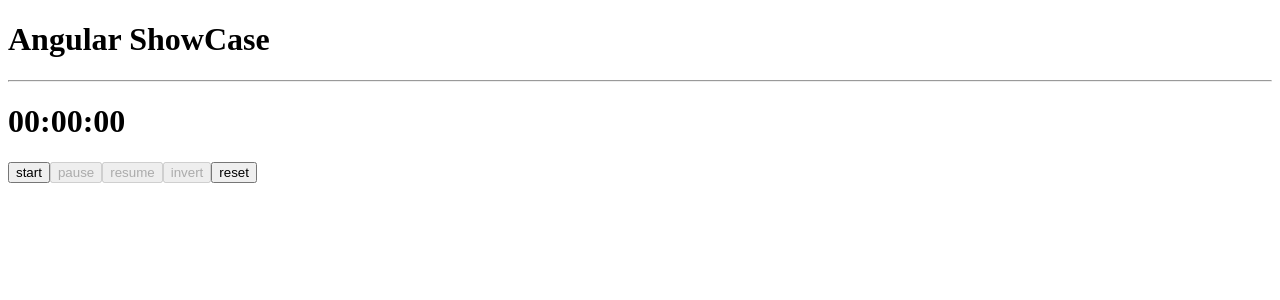
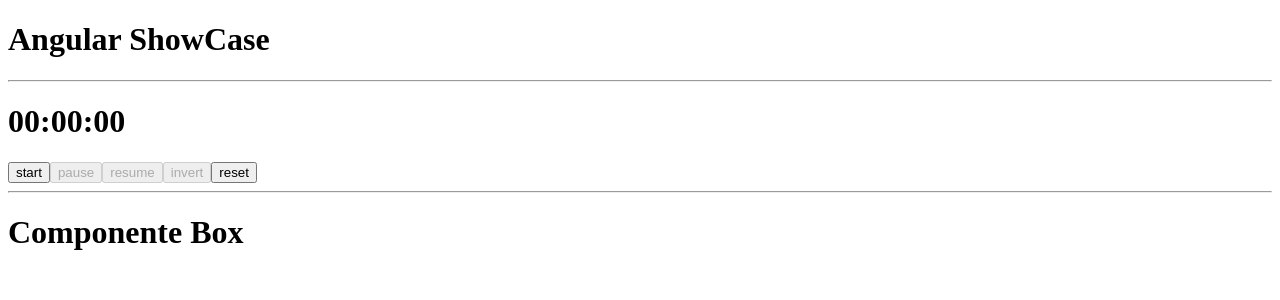
Before and after one commit to MiguelAngelAltes/angularshowcase, an Angular app: page / in a window 1280 px wide. Shown: the top 300 px of the page. Built offline with nearby package versions, Linux system fonts and the light colour scheme.

Commit message:
se añade nuevo componente box y formsmodule

```diff
--- a/src/app/app.component.html
+++ b/src/app/app.component.html
@@ -1,3 +1,5 @@
 <h1>{{titulo}}</h1>
 <hr>
 <app-reloj></app-reloj>
+<hr>
+<app-box></app-box>
--- /dev/null
+++ b/src/app/components/box/box.component.html
@@ -0,0 +1 @@
+<h1>{{titulo}}</h1>
--- /dev/null
+++ b/src/app/components/box/box.component.ts
@@ -0,0 +1,15 @@
+import { Component } from '@angular/core';
+
+@Component({
+    selector: 'app-box',
+    templateUrl: './box.component.html',
+    styleUrls:['./box.component.css']
+})
+export class BoxComponent {
+
+    titulo = "Componente Box";
+
+
+
+
+}
--- a/src/app/components/reloj/reloj.component.html
+++ b/src/app/components/reloj/reloj.component.html
@@ -4,9 +4,3 @@
 <button [disabled]="!resumeEnabled" (click)="resume()">resume</button>
 <button [disabled]="!invertEnabled" (click)="invert()">invert</button>
 <button (click)="reset()">reset</button>
-<!--
-<h2>Monitorización del estado interno del reloj</h2>
-<p>totalSegundos: {{totalSegundos}}</p>
-<p>interval_ID: {{interval_ID}}</p>
-<p>incremento: {{incremento}}</p>
--->
```
Also changed, not shown: src/app/app.module.ts (+15 -15 lines), src/app/components/box/box.component.css (added).
